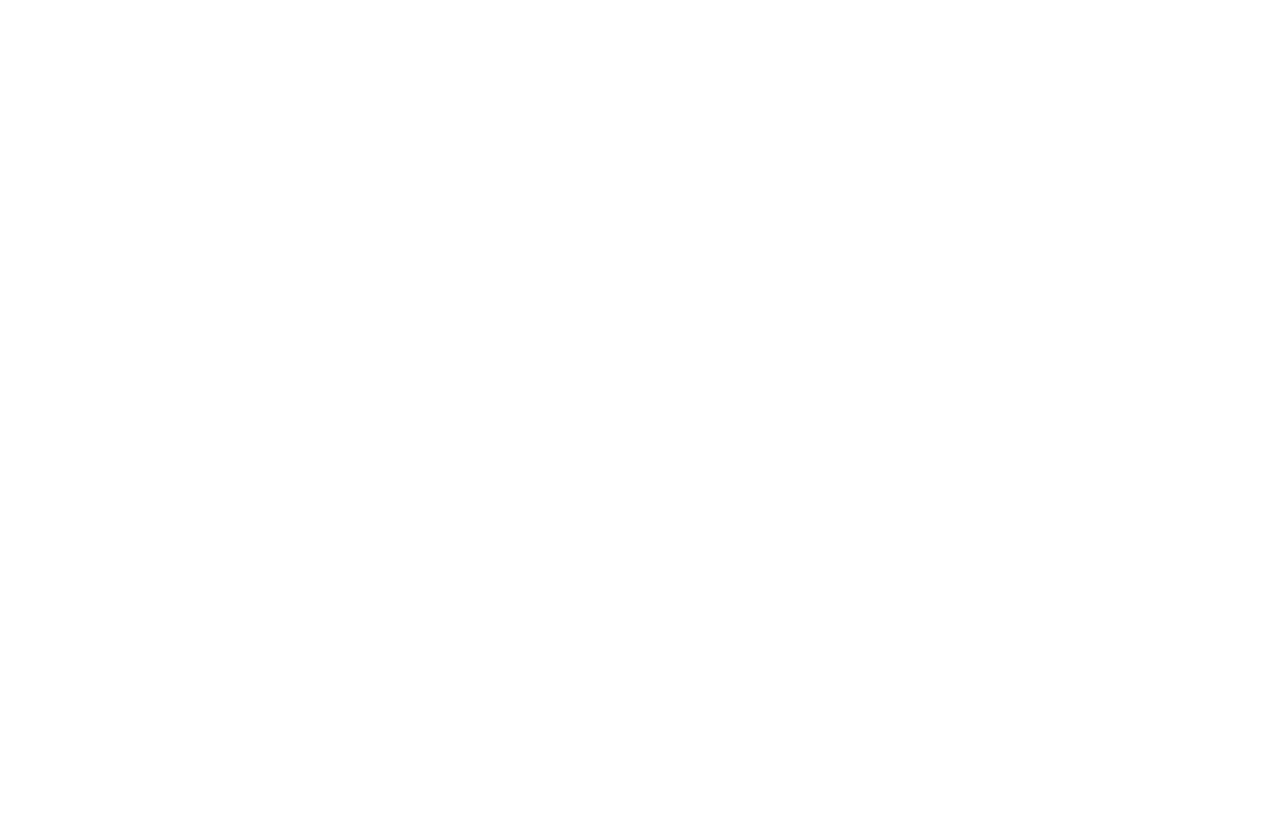
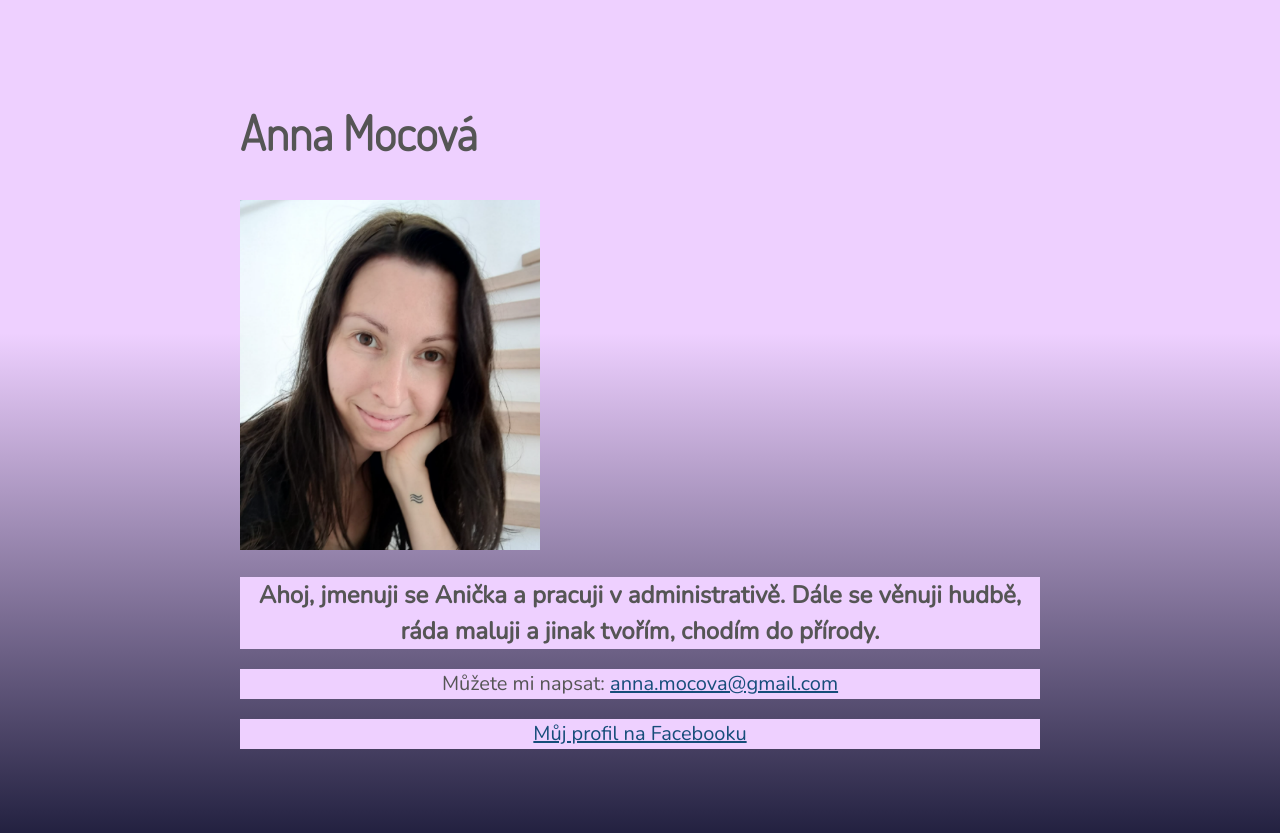
Before and after one commit to Czechitas-Liberec-HTML-CSS-2021-DK/projekt-01-vizitka-blackorwhitcat, a plain HTML site: page index.html in a window 1280 px wide. Before the commit the page ends 800 px from the top, so only its background shows below. Drawn offline with nearby package versions, Linux system fonts and the light colour scheme.

Commit message:
Základní informace, kontakt a styl

```diff
--- a/index.html
+++ b/index.html
@@ -23,8 +23,20 @@ Tip: Webdesign In 4 Minutes https://jgthms.com/web-design-in-4-minutes/
     <meta http-equiv="X-UA-Compatible" content="IE=edge">
     <meta name="viewport" content="width=, initial-scale=1.0">
     <title>Document</title>
+    <link href="style.css" rel="stylesheet">
+    <link rel="preconnect" href="https://fonts.googleapis.com">
+    <link rel="preconnect" href="https://fonts.gstatic.com" crossorigin>
+    <link href="https://fonts.googleapis.com/css2?family=Dosis:wght@300&display=swap" rel="stylesheet">
+    <link rel="preconnect" href="https://fonts.googleapis.com">
+    <link rel="preconnect" href="https://fonts.gstatic.com" crossorigin>
+    <link href="https://fonts.googleapis.com/css2?family=Nunito:wght@300&display=swap" rel="stylesheet">
 </head>
 <body>
-
+    <h1>Anna Mocová</h1>
+    <img src="Anicka profil.PNG" alt="moje foto" width="300">
+    <h2>Ahoj, jmenuji se Anička a pracuji v administrativě. Dále se věnuji hudbě, ráda maluji a jinak tvořím, chodím do přírody.</h2>
+    <p>Můžete mi napsat:
+     <a href="mailto:anna.mocova@gmail.com">anna.mocova@gmail.com</a></p>
+    <p><a href="https://www.facebook.com/anna.mocova.7">Můj profil na Facebooku</a></p>
 </body>
 </html>
--- /dev/null
+++ b/style.css
@@ -0,0 +1,33 @@
+body {
+    background: rgb(2,0,36);
+    background: linear-gradient(0deg, rgba(2,0,36,0.8687850140056023) 0%, rgba(238,208,255,1) 60%);
+    margin: 0 auto;
+    max-width: 50em;
+
+    line-height: 1.5;
+    padding: 4em 1em;
+    color: #555;
+}
+
+h1 {
+    font-size: 48px;
+    font-family: 'Dosis', sans-serif;
+}
+
+h2 {
+    font-size: 24px;
+    font-family: 'Nunito', sans-serif;
+    background-color: #eed0ff;
+    text-align: center;
+}
+
+p {
+    font-size: 20px;
+    font-family: 'Nunito', sans-serif;
+    background-color: #eed0ff;
+    text-align: center;
+}
+
+a {
+    color: #164d7a;
+}
```
Also changed, not shown: Anicka profil.PNG (added).
